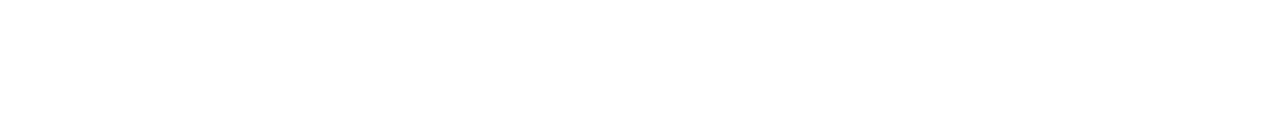
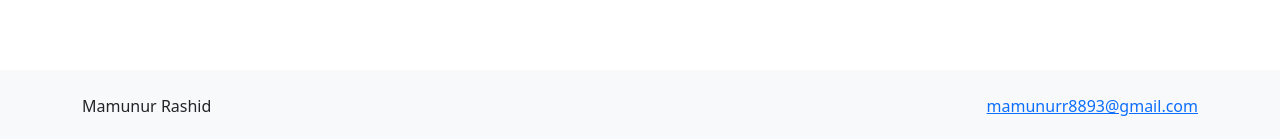
Before and after one commit to mamun8893/github-trending, a React (Create React App) app: page / in a window 1280 px wide. Shown: the part 658-797 px from the top of the page. Built offline with nearby package versions, Linux system fonts and the light colour scheme; no server answers.

Commit message:
feat: footer add

```diff
--- a/src/App.css
+++ b/src/App.css
@@ -28,6 +28,10 @@
   color: #61dafb;
 }
 
+.mb-80 {
+  margin-bottom: 80px;
+}
+
 @keyframes App-logo-spin {
   from {
     transform: rotate(0deg);
--- a/src/App.js
+++ b/src/App.js
@@ -8,6 +8,7 @@ import Home from "./pages/Home/Home";
 import TopUserCountry from "./pages/TopUserCountry/TopUserCountry";
 import TopStarsRepo from "./pages/TopStars/TopStarsRepo";
 import DataVisualization from "./pages/DataVisualization/DataVisualization";
+import Footer from "./components/Footer/Footer";
 
 function App() {
   const [isLogin, setIslogin] = useState();
@@ -37,6 +38,7 @@ function App() {
             element={<Login setIslogin={setIslogin} setToken={setToken} />}
           />
         </Routes>
+        <Footer />
       </BrowserRouter>
     </div>
   );
--- /dev/null
+++ b/src/components/Footer/Footer.js
@@ -0,0 +1,17 @@
+import React from "react";
+import "./footer.css";
+
+const Footer = () => {
+  return (
+    <footer className="footer-area bg-light pt-4 pb-4">
+      <div className="container">
+        <div className="fotter-content  d-flex justify-content-between align-items-center">
+          <p className="mb-0">Mamunur Rashid</p>
+          <a href="mailto:mamunurr8893@gmail.com">mamunurr8893@gmail.com</a>
+        </div>
+      </div>
+    </footer>
+  );
+};
+
+export default Footer;
--- /dev/null
+++ b/src/components/Footer/footer.css
@@ -0,0 +1,5 @@
+.footer-area {
+  position: fixed;
+  width: 100%;
+  bottom: 0;
+}
--- a/src/pages/DataVisualization/DataVisualization.js
+++ b/src/pages/DataVisualization/DataVisualization.js
@@ -1,6 +1,5 @@
 import React, { useEffect, useState } from "react";
 import "./data.css";
-import ApexCharts from "apexcharts";
 import ReactApexChart from "react-apexcharts";
 
 const DataVisualization = () => {
--- a/src/pages/Home/Home.js
+++ b/src/pages/Home/Home.js
@@ -55,7 +55,7 @@ const Home = () => {
   return (
     <div className="main-conatainer">
       <div className="container">
-        <div className="search-box mt-4">
+        <div className="search-box mt-4 mb-80">
           <Form onSubmit={handleSubmit(onSubmit)}>
             <InputGroup className="mb-3 w-50 m-auto">
               <FormControl
--- a/src/pages/TopStars/TopStarsRepo.js
+++ b/src/pages/TopStars/TopStarsRepo.js
@@ -18,7 +18,7 @@ const TopStarsRepo = () => {
   return (
     <div className="top-user-country">
       <div className="container">
-        <div className="mt-4">
+        <div className="mt-4 mb-80">
           <GithubRepo repos={repos} />
         </div>
       </div>
--- a/src/pages/TopUserCountry/TopUserCountry.js
+++ b/src/pages/TopUserCountry/TopUserCountry.js
@@ -73,7 +73,7 @@ const TopUserCountry = () => {
             </div>
           </Form>
         </div>
-        <div className="mt-4">
+        <div className="mt-4 mb-80">
           <GithubUser users={users} />
         </div>
       </div>
```
